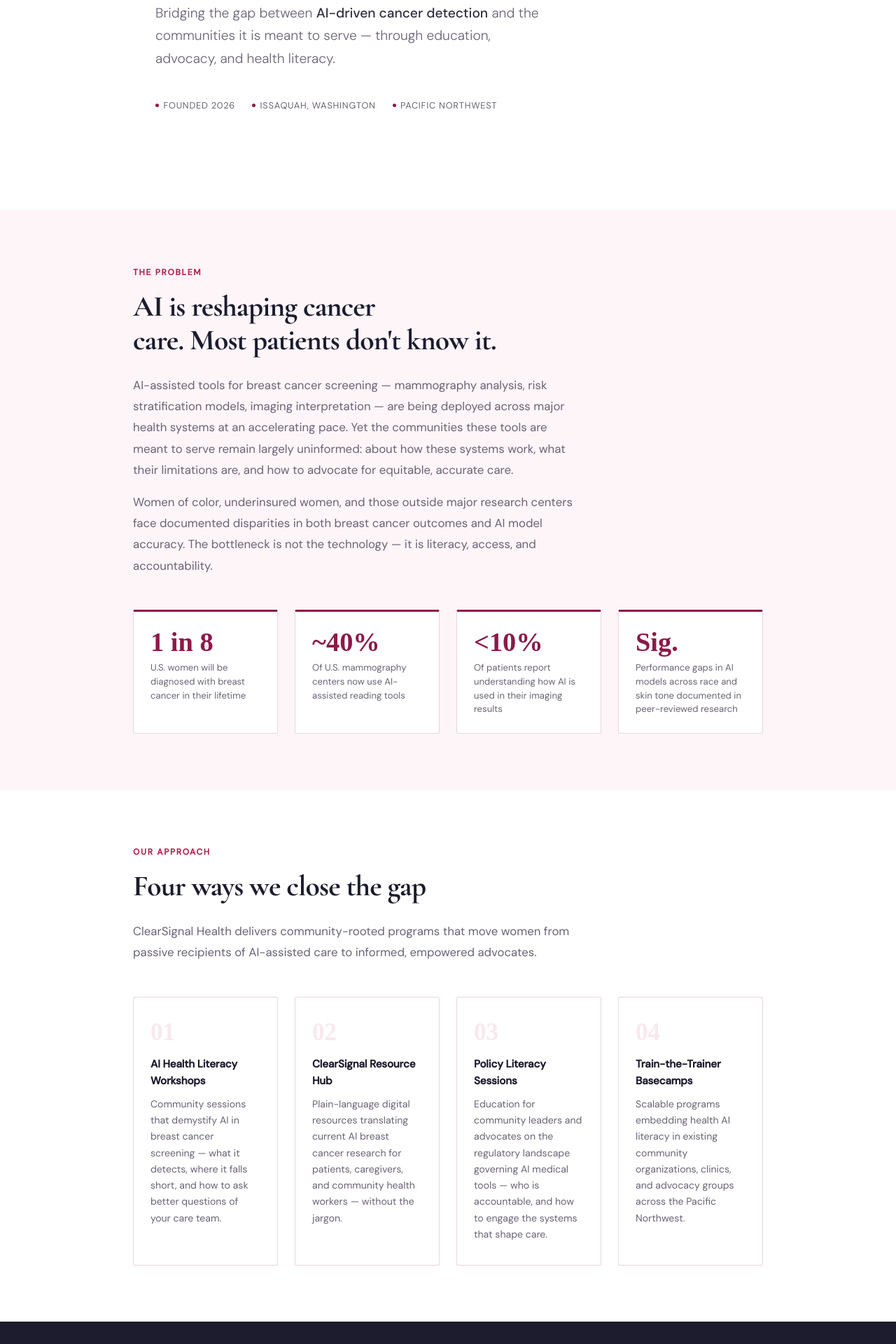
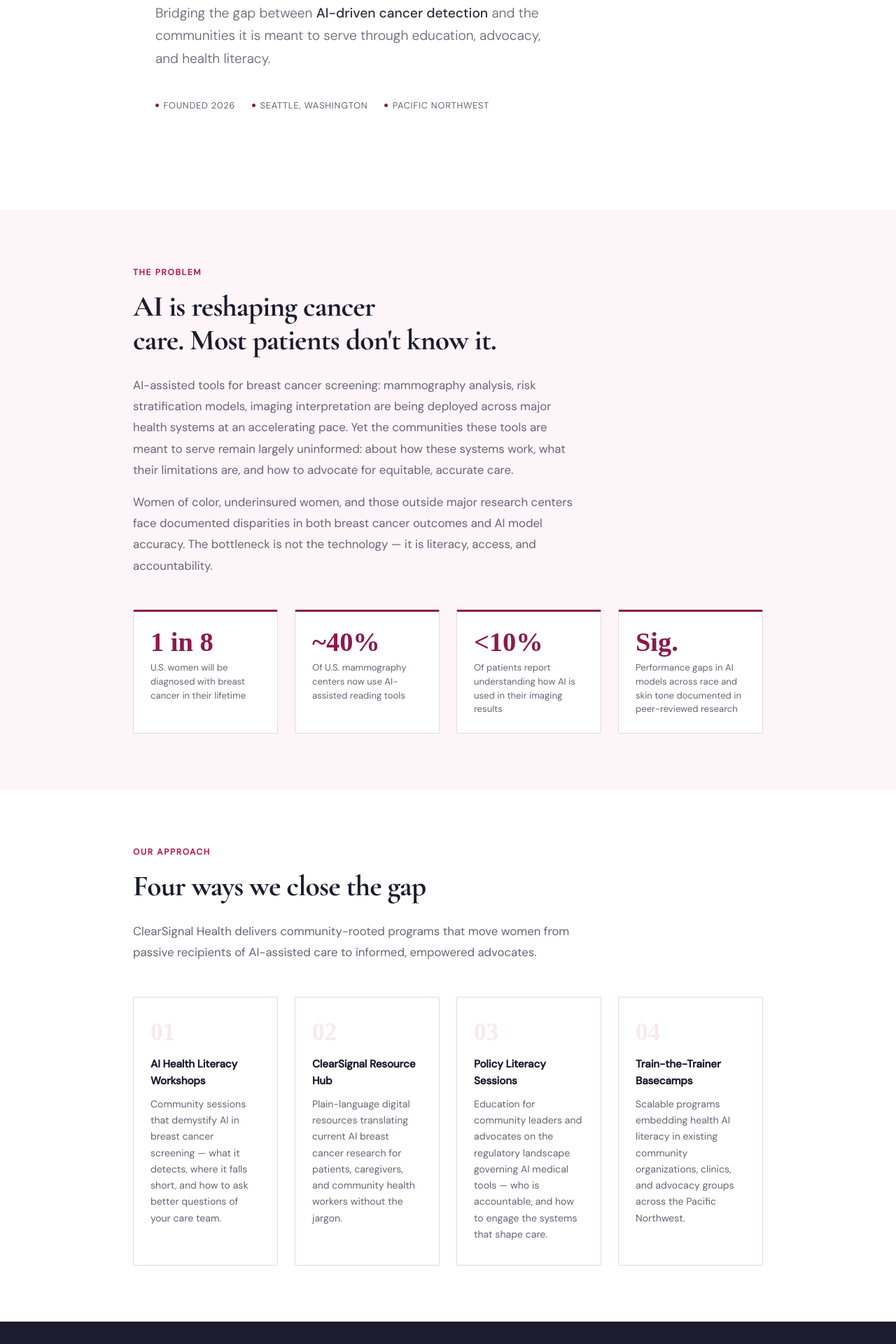
Before and after one commit to uraman3/clearsignalhealth, a plain HTML site: page index.html in a window 1280 px wide. Shown: the part 500-2420 px from the top of the page at 70% size. Drawn offline with nearby package versions, Linux system fonts and the light colour scheme; a web font is replaced by a local one.

Commit message:
Update index.html
Minor cosmetic edits

```diff
--- a/index.html
+++ b/index.html
@@ -385,11 +385,11 @@
     </svg>
 
     <p class="hero-tagline">
-      Bridging the gap between <strong>AI-driven cancer detection</strong> and the communities it is meant to serve — through education, advocacy, and health literacy.
+      Bridging the gap between <strong>AI-driven cancer detection</strong> and the communities it is meant to serve through education, advocacy, and health literacy.
     </p>
     <div class="hero-meta">
       <span><span class="dot"></span>Founded 2026</span>
-      <span><span class="dot"></span>Issaquah, Washington</span>
+      <span><span class="dot"></span>Seattle, Washington</span>
       <span><span class="dot"></span>Pacific Northwest</span>
     </div>
   </div>
@@ -400,7 +400,7 @@
       <p class="section-label">The Problem</p>
       <h2 class="section-title">AI is reshaping cancer<br>care. Most patients don't know it.</h2>
       <p class="section-body">
-        AI-assisted tools for breast cancer screening — mammography analysis, risk stratification models, imaging interpretation — are being deployed across major health systems at an accelerating pace. Yet the communities these tools are meant to serve remain largely uninformed: about how these systems work, what their limitations are, and how to advocate for equitable, accurate care.
+        AI-assisted tools for breast cancer screening: mammography analysis, risk stratification models, imaging interpretation are being deployed across major health systems at an accelerating pace. Yet the communities these tools are meant to serve remain largely uninformed: about how these systems work, what their limitations are, and how to advocate for equitable, accurate care.
       </p>
       <p class="section-body" style="margin-top:1rem;">
         Women of color, underinsured women, and those outside major research centers face documented disparities in both breast cancer outcomes and AI model accuracy. The bottleneck is not the technology — it is literacy, access, and accountability.
@@ -443,7 +443,7 @@
         <div class="pillar">
           <div class="pillar-num">02</div>
           <h3>ClearSignal Resource Hub</h3>
-          <p>Plain-language digital resources translating current AI breast cancer research for patients, caregivers, and community health workers — without the jargon.</p>
+          <p>Plain-language digital resources translating current AI breast cancer research for patients, caregivers, and community health workers without the jargon.</p>
         </div>
         <div class="pillar">
           <div class="pillar-num">03</div>
@@ -507,7 +507,7 @@
       <div class="contact-box">
         <p>Whether you want to host a workshop, partner with us, share your experience, or stay informed as we grow — reach out.</p>
         <div class="contact-links">
-          <a href="mailto:your-email@email.com">Contact Us →</a>
+          <a href="mailto:uraman3@gatech.edu">Contact Us →</a>
           <a href="https://linkedin.com/in/ramanusha" target="_blank" rel="noopener">Connect on LinkedIn →</a>
         </div>
       </div>
@@ -517,7 +517,7 @@
   <!-- FOOTER -->
   <footer>
     <div class="footer-brand">ClearSignal Health</div>
-    <p>Issaquah, Washington · Founded 2026 · In partnership with community</p>
+    <p>Seattle, Washington · Founded 2026 · In partnership with community</p>
   </footer>
 
 </body>
```
